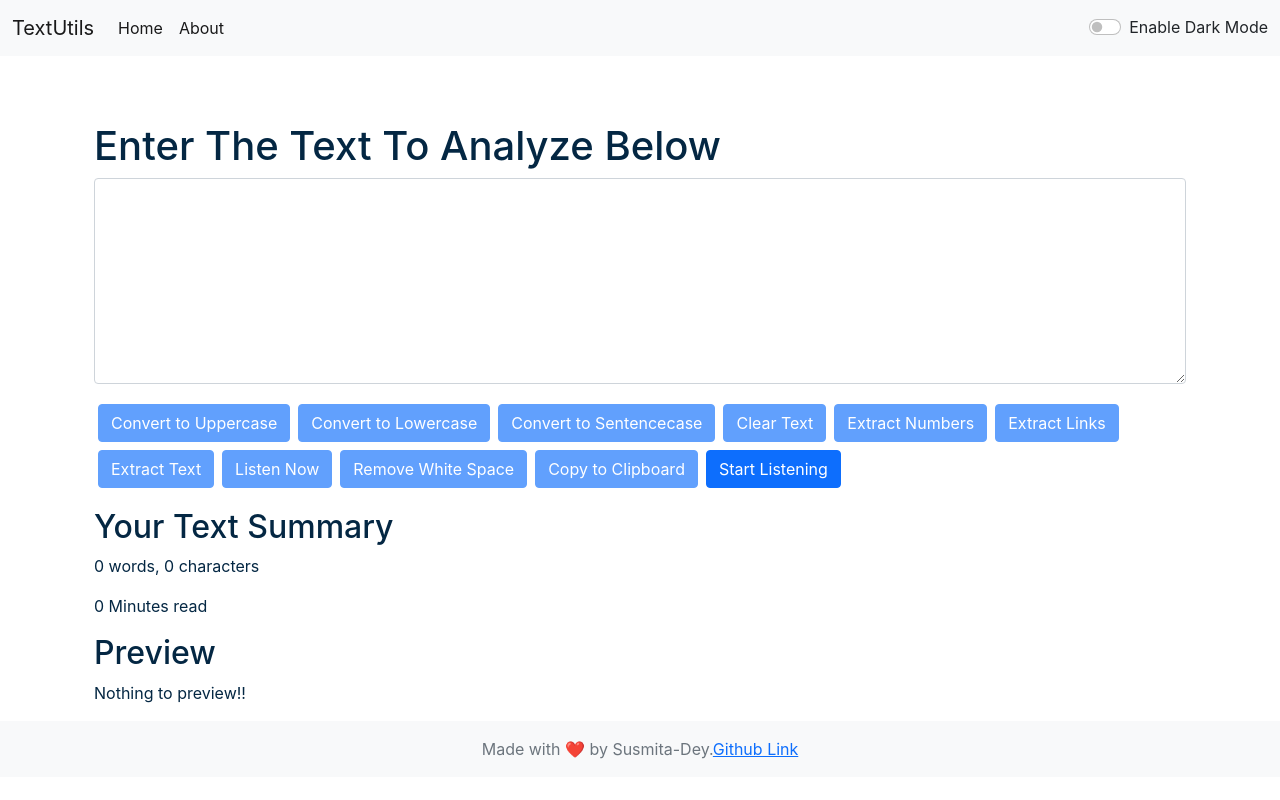
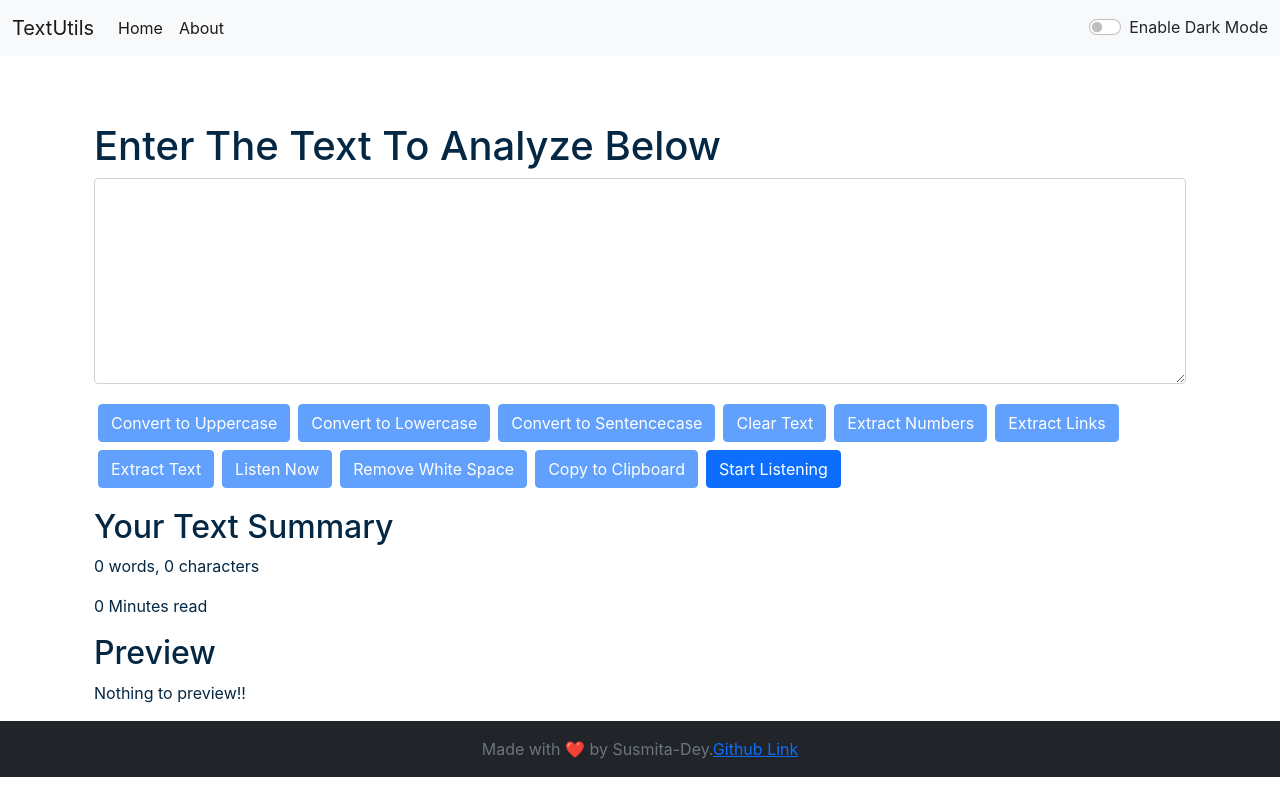
Before and after one commit to Susmita-Dey/TextUtils, a React (Create React App) app: page / in a window 1280 px wide. Built offline with nearby package versions, Linux system fonts and the light colour scheme; the HTML template or start-up script is replaced by a standard one.

Commit message:
changed footer bg color
Changed footer bg color . It will be dark/black in bright mode, it will differentiate it from all other component .And when dark , mode will be on then its color will match with header. It will look dope , and if you want to  change let me know.

```diff
--- a/src/components/Footer.js
+++ b/src/components/Footer.js
@@ -4,7 +4,7 @@
   render() {
     return (
       <div>
-        <footer className="footer mt-auto py-3 bg-light">
+        <footer className="footer mt-auto py-3 bg-dark">
             <div className="container text-center">
             <span class="text-muted" >Made with ❤️ by Susmita-Dey.<a href="https://github.com/Susmita-Dey/TextUtils">Github Link</a> </span>
             </div>
```
